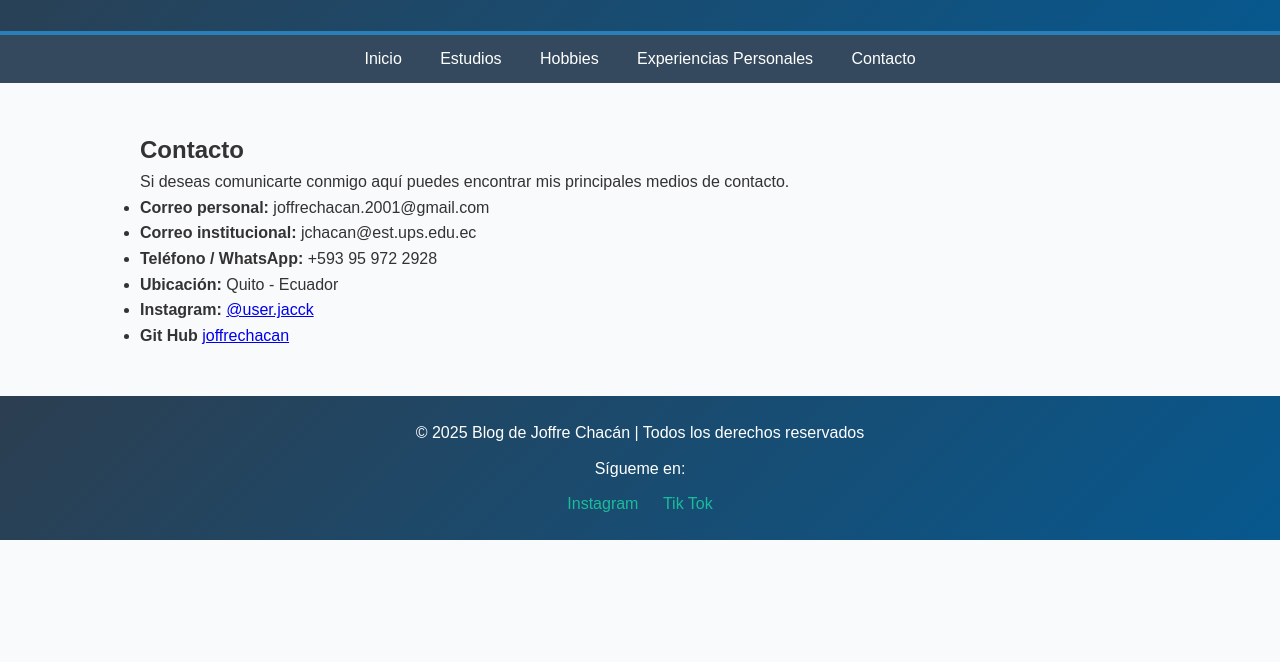
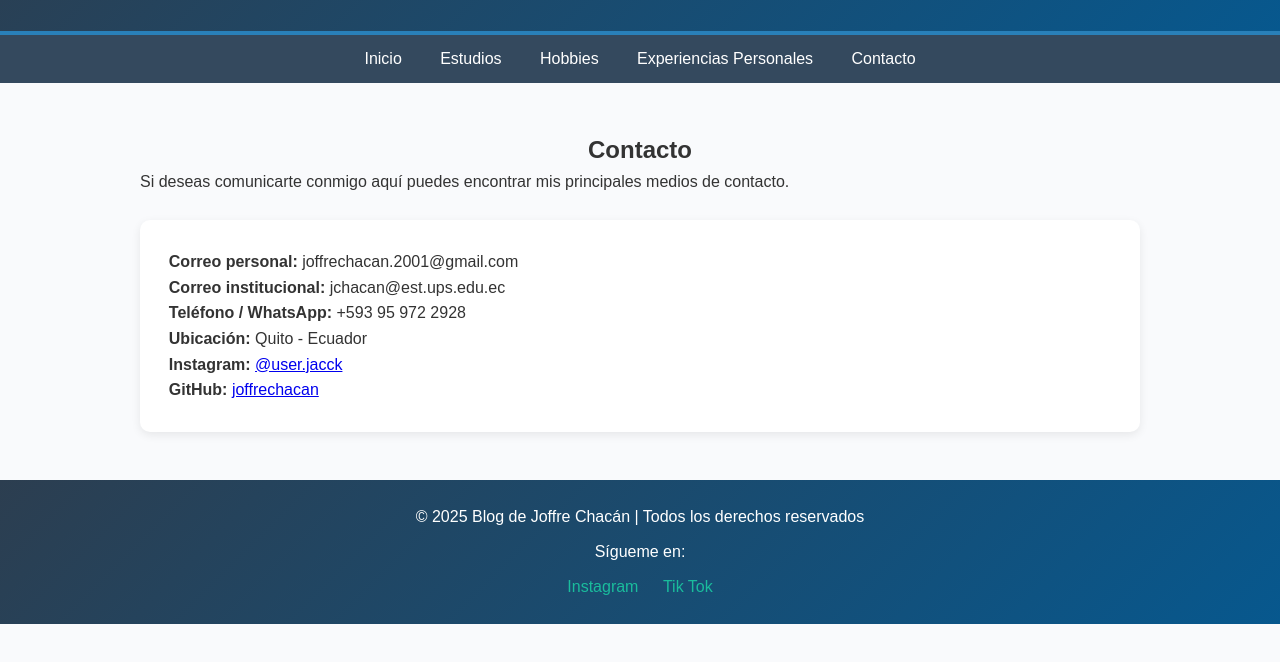
Before and after one commit to joffrechacan/Blog-personal, a plain HTML site: page contacto.html in a window 1280 px wide. Shown: the part 116-778 px from the top of the page. Drawn offline with Linux system fonts and the light colour scheme.

Commit message:
Ultimos retoques

```diff
--- a/contacto.html
+++ b/contacto.html
@@ -23,19 +23,18 @@
     <main>
         <section id="contacto">
         <div clas="contenedor">
-        <h1>Contacto</h1>
+        <h2>Contacto</h2>
         <p>
             Si deseas comunicarte conmigo aquí puedes encontrar mis principales medios de contacto.
-        </p>
-        <ul>
-            <li><strong>Correo personal:</strong> joffrechacan.2001@gmail.com</li>
-            <li><strong>Correo institucional:</strong> jchacan@est.ups.edu.ec</li>
-            <li><strong>Teléfono / WhatsApp:</strong> +593 95 972 2928</li>
-            <li><strong>Ubicación:</strong> Quito - Ecuador</li>
-            <li><strong>Instagram:</strong> <a href="https://www.instagram.com/user.jacck/" target="_blank">@user.jacck</a></li>
-            <li><strong>Git Hub</strong> <a href="https://github.com/joffrechacan" target="_blank">joffrechacan</a></li>
-
-        </ul>
+        </p> <br>
+        <div class="contenedor">
+            <p><strong>Correo personal:</strong> joffrechacan.2001@gmail.com</p>
+            <p><strong>Correo institucional:</strong> jchacan@est.ups.edu.ec</p>
+            <p><strong>Teléfono / WhatsApp:</strong> +593 95 972 2928</p>
+            <p><strong>Ubicación:</strong> Quito - Ecuador</p>
+            <p><strong>Instagram:</strong> <a href="https://www.instagram.com/user.jacck/" target="_blank">@user.jacck</a></p>
+            <p><strong>GitHub:</strong> <a href="https://github.com/joffrechacan" target="_blank">joffrechacan</a></p>
+        </div>
         </div>
         </section>
     </main>
```
Also changed, not shown: hobbies.html (+3 -3 lines).
